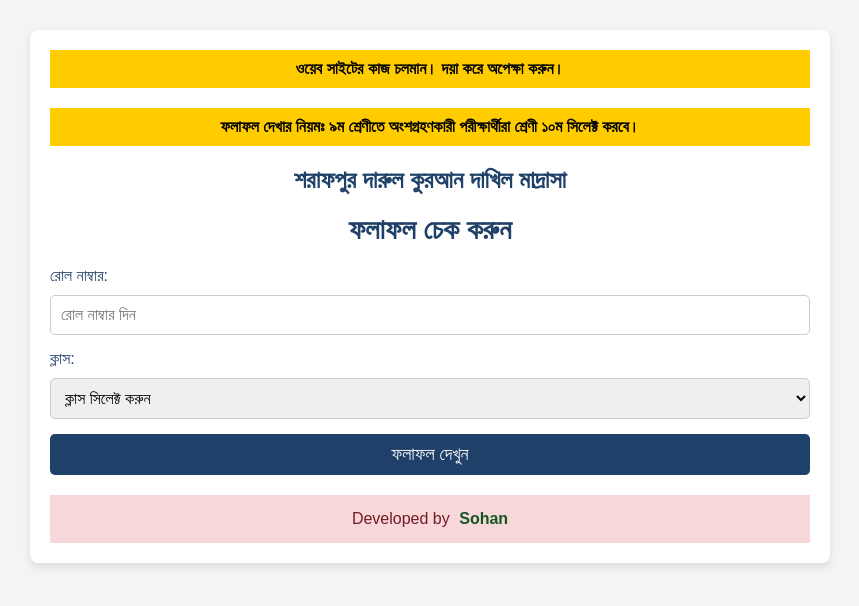
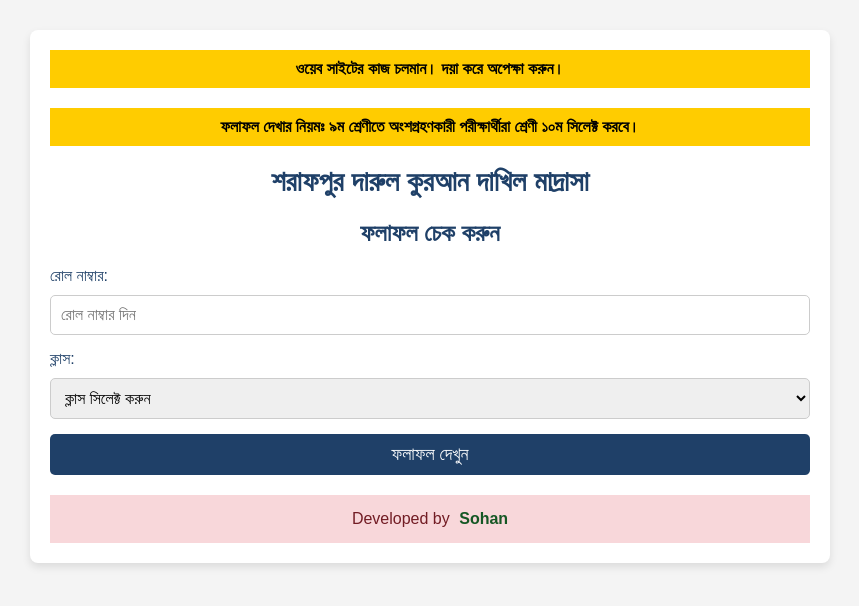
Before and after one commit to sheikhsohan/result-sdqdm, a React (Create React App) app: page / in a window 1280 px wide. Shown: the top 606 px of the page, without its empty margins (210-1069 px from the left). Built offline with nearby package versions, Linux system fonts and the light colour scheme.

Commit message:
Update App.css

```diff
--- a/src/App.css
+++ b/src/App.css
@@ -22,7 +22,7 @@ body {
 
 .madrasah-name {
   text-align: center;
-  font-size: 24px;
+  font-size: 28px;
   color: #1f4068;
   font-weight: bold;
   margin-bottom: 20px;
@@ -30,7 +30,7 @@ body {
 
 h1 {
   text-align: center;
-  font-size: 28px;
+  font-size: 24px;
   color: #1f4068;
   margin-bottom: 20px;
 }
```
